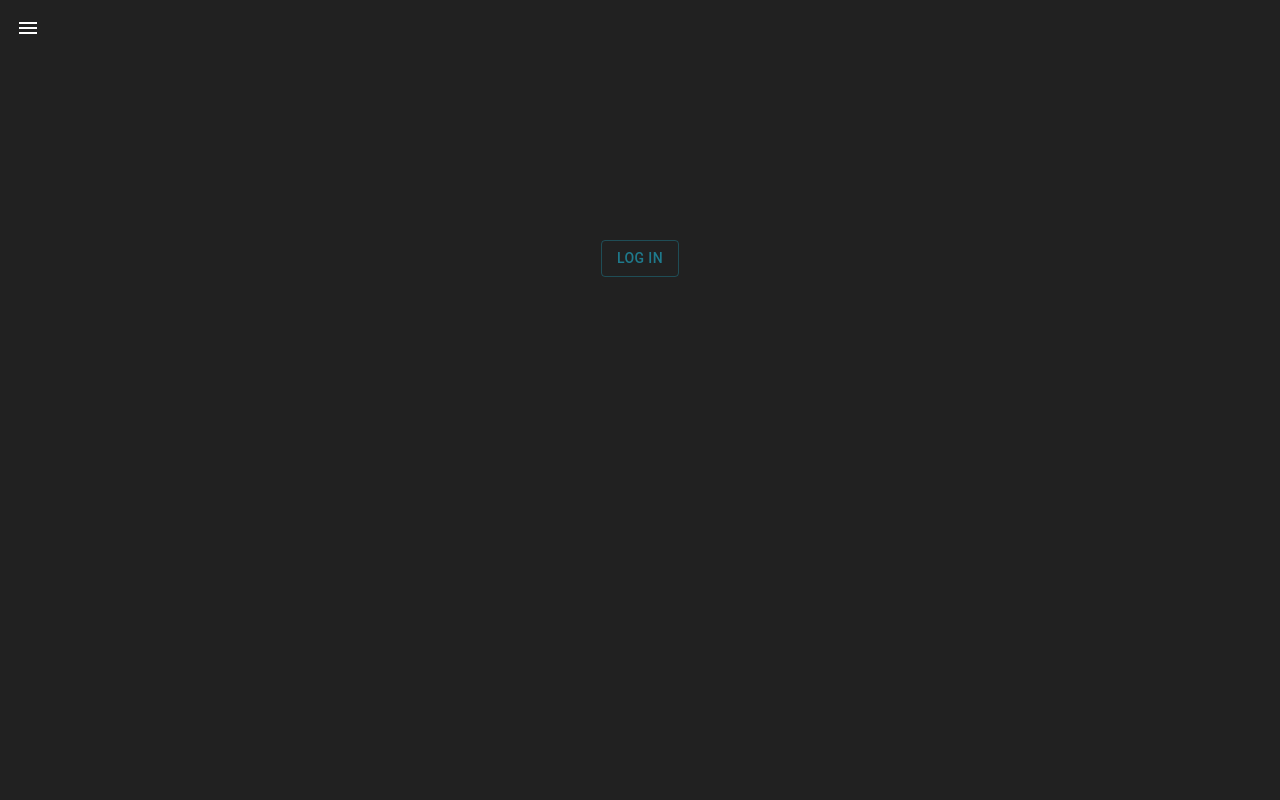
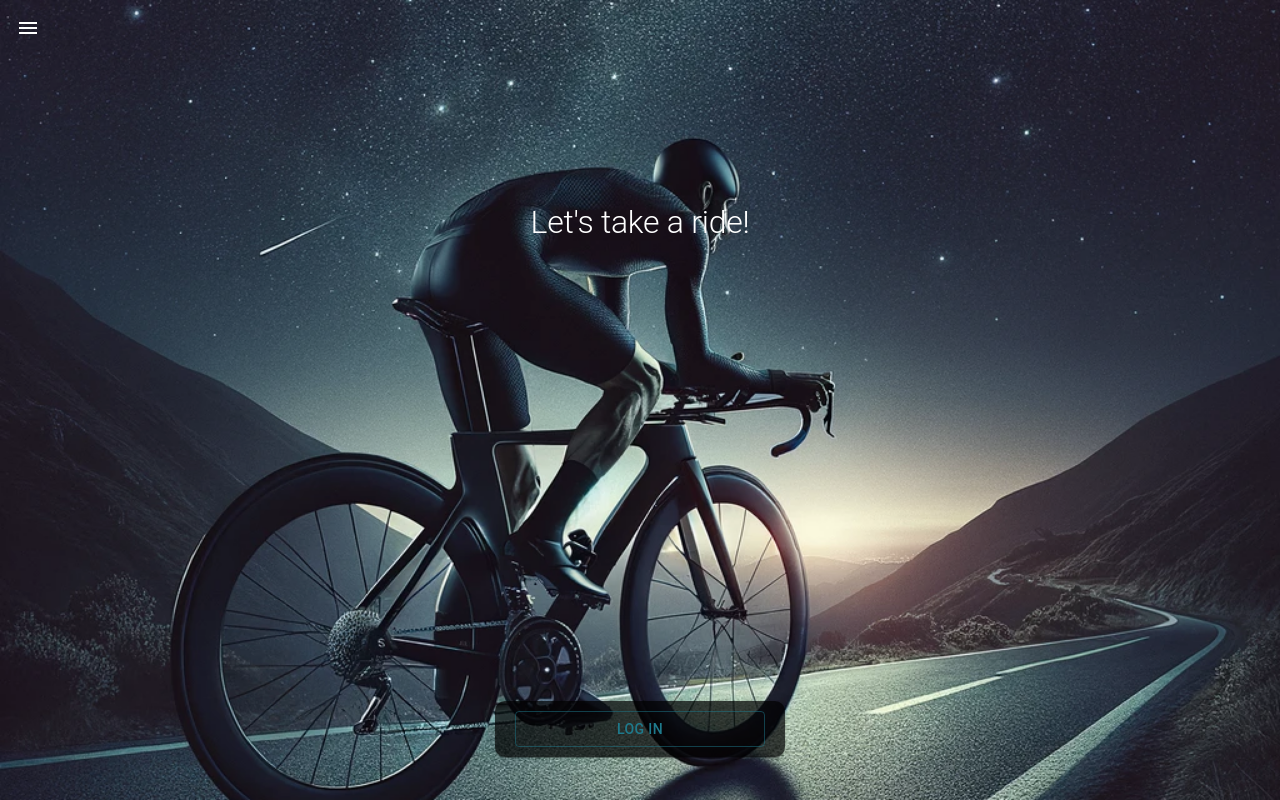
Before and after one commit to let-s-take-a-ride/frontend, a React (Vite) app in the folder frontend/: page /login in a window 1280 px wide. Built offline with nearby package versions, Linux system fonts and the light colour scheme; no server answers.

Commit message:
fixup! initially implemented

```diff
--- a/frontend/package.json
+++ b/frontend/package.json
@@ -16,6 +16,7 @@
     "@mui/icons-material": "^5.14.13",
     "@mui/lab": "^5.0.0-alpha.152",
     "@mui/material": "^5.14.13",
+    "@mui/system": "^5.14.17",
     "@reduxjs/toolkit": "^1.9.7",
     "date-fns": "^2.30.0",
     "jwt-decode": "^3.1.2",
--- a/frontend/src/components/LoginButton.jsx
+++ b/frontend/src/components/LoginButton.jsx
@@ -6,7 +6,8 @@ const LoginButton = () => {
   const { loginWithRedirect } = useAuth0();
   return (
     <Button
-      sx={{ marginTop: "30vh" }}
+      // sx={{ marginTop: "30vh", width: "250px" }}
+      sx={{ width: "250px" }}
       variant="outlined"
       color="secondary"
       onClick={() => {
--- a/frontend/src/containers/complete-login-page/CompleteLoginPage.jsx
+++ b/frontend/src/containers/complete-login-page/CompleteLoginPage.jsx
@@ -65,7 +65,7 @@ const CompleteLoginPage = () => {
         />
         <Button
           style={{ marginTop: 15 }}
-          variant="constained"
+          variant="outlined"
           color="secondary"
           fullWidth
           onClick={handleSubmit}
--- a/frontend/src/containers/login-page/LoginPage.jsx
+++ b/frontend/src/containers/login-page/LoginPage.jsx
@@ -1,10 +1,52 @@
 import React from "react";
 import LoginButton from "../../components/LoginButton";
+import { styled } from "@mui/system";
+import Typography from "@mui/material/Typography";
+import Paper from "@mui/material/Paper";
+
+const Background = styled("div")({
+  backgroundImage: `url("/logo1.jpg")`,
+  backgroundRepeat: "no-repeat",
+  backgroundPosition: "center center",
+  backgroundSize: "cover",
+  height: "100vh",
+  width: "100%",
+  display: "flex",
+  flexDirection: "column",
+  alignItems: "center",
+  justifyContent: "center",
+  position: "relative",
+});
+
+const ContentContainer = styled(Paper)({
+  background: "rgba(0, 0, 0, 0.7)",
+  borderRadius: "10px",
+  padding: "10px 20px",
+  textAlign: "center",
+  position: "relative",
+  top: "20vh",
+  display: "flex",
+  flexDirection: "column",
+  alignItems: "center",
+});
+
+
+const Title = styled(Typography)({
+  fontSize: "2rem",
+  // fontFamily: "cursive",
+  color: "white",
+  marginBottom: "300px",
+});
+
 const LoginPage = () => {
   return (
-    <div style={{ color: "white" }}>
-      <LoginButton />
-    </div>
+    <Background>
+      <Title variant="h2">Let's take a ride!</Title>
+
+      <ContentContainer>
+        <LoginButton />
+      </ContentContainer>
+    </Background>
   );
 };
 
--- a/frontend/src/containers/rides-page/EventDetailPage.jsx
+++ b/frontend/src/containers/rides-page/EventDetailPage.jsx
@@ -3,7 +3,7 @@ import { useParams } from "react-router-dom";
 import { getAxiosInstance } from "../../services/axiosInstance";
 import { useAuth0 } from "@auth0/auth0-react";
 import { Button, Paper, Box } from "@mui/material";
-import { useSelector} from "react-redux";
+import { useSelector } from "react-redux";
 import { Typography, Avatar } from "@mui/material";
 import CalendarTodayIcon from "@mui/icons-material/CalendarToday";
 import PeopleIcon from "@mui/icons-material/People";
@@ -23,7 +23,6 @@ const EventDetailPage = () => {
   useEffect(() => {
     const fetchEventDetails = async () => {
       try {
-        // Assuming you're using the getAxiosInstance and getAccessTokenSilently like in your given code
         const axiosInstance = await getAxiosInstance(getAccessTokenSilently);
         const response = await axiosInstance.get(`events/${rideId}`);
         setEventDetails(response.data);
--- a/frontend/src/containers/wrapper-container/LayoutContainer.jsx
+++ b/frontend/src/containers/wrapper-container/LayoutContainer.jsx
@@ -6,9 +6,12 @@ import Box from "@mui/material/Box";
 import Grid from "@mui/material/Grid";
 import { teal, grey } from "@mui/material/colors";
 import NavbarContainer from "./NavbarContainer";
+import useNotificationsCounter from "../../hooks/useNotificationsCounter";
 // import Navbar from "./Navbar";
 
 const LayoutContainer = ({ children }) => {
+  const notificationCount = useNotificationsCounter();
+  console.log("notifications count w layout: " + notificationCount);
   return (
     <>
       <CssBaseline />
--- a/frontend/src/containers/wrapper-container/NavbarContainer.jsx
+++ b/frontend/src/containers/wrapper-container/NavbarContainer.jsx
@@ -24,12 +24,12 @@ const NavbarContainer = () => {
     user.donutsEaten
   );
   const { logout, isAuthenticated, isLoading } = useAuth0();
-  const notificationCount = useNotificationsCounter();
+  // const notificationCount = useNotificationsCounter();
 
-  useEffect(() => {
-    console.log("co jest");
-    setNotificationsCount(notificationCount);
-  }, [notificationCount]);
+  // useEffect(() => {
+  //   console.log("co jest");
+  //   setNotificationsCount(notificationCount);
+  // }, [notificationCount]);
 
   useEffect(() => {
     setNotificationsCount(user.donutsEaten);
@@ -99,7 +99,7 @@ const NavbarContainer = () => {
               <Badge
                 color="error"
                 // badgeContent={user.donutsEaten}
-                badgeContent={notificationCount}
+                badgeContent={notificationsCount}
                 onClick={handleNavigate("/notifications")}
               >
                 <IconButton color="secondary">
--- a/frontend/src/hooks/completeLoginHOC.jsx
+++ b/frontend/src/hooks/completeLoginHOC.jsx
@@ -39,16 +39,9 @@ const completeLoginHOC = (WrappedComponent) => {
               },
             }
           );
-          console.log(response.data);
           saveUserDataToLocalStorage(response.data, "is_first_login");
           if (response.data) {
-            const updatedUserData = {
-              ...response.data,
-              donutsEaten: 0,
-            };
-
-            dispatch(setUserData(updatedUserData));
-            // dispatch(setUserData(response.data));
+            dispatch(setUserData(response.data));
           }
 
           if (response.data.is_first_login === true) {
--- a/frontend/src/hooks/useNotificationsCounter.jsx
+++ b/frontend/src/hooks/useNotificationsCounter.jsx
@@ -18,15 +18,11 @@ const useNotificationsCounter = () => {
       console.log(event);
       const message = JSON.parse(event.data);
       console.log(message);
-
-      //   if (message.type === "notification") {
-      // setNotificationCount((prevCount) => prevCount + 1);
       dispatch(incrementDonutsEaten());
-
-      //   }
     };
 
     socket.onmessage = (event) => {
+      console.log("przyszla message");
       handleWebSocketMessage(event);
     };
 
@@ -35,19 +31,16 @@ const useNotificationsCounter = () => {
     };
   }, []);
 
+  useEffect(() => {
+    setNotificationCount(user.donutsEaten);
+  }, [notificationCount, user, dispatch]);
+
   // useEffect(() => {
-  //   const updatedDonutsEaten = notificationCount;
-  //   const updatedUserData = { ...user, donutsEaten: updatedDonutsEaten };
-
-  //   dispatch(setUserData(updatedUserData));
-  // }, [notificationCount, user, dispatch]);
-
-  useEffect(() => {
-    console.log(user.donutsEaten);
-    const updatedDonutsEaten = user.donutsEaten;
-    console.log(updatedDonutsEaten);
-    setNotificationCount(updatedDonutsEaten);
-  }, [user.donutsEaten]);
+  //   console.log(user.donutsEaten);
+  //   const updatedDonutsEaten = user.donutsEaten;
+  //   console.log(updatedDonutsEaten);
+  //   setNotificationCount(updatedDonutsEaten);
+  // }, [user.donutsEaten]);
 
   return notificationCount;
 };
--- a/frontend/src/reducer.jsx
+++ b/frontend/src/reducer.jsx
@@ -18,14 +18,14 @@ const userSlice = createSlice({
   initialState,
   reducers: {
     setUserData(state, action) {
-      const { id, city, picture, username, email, donutsEaten } =
+      const { id, city, picture, username, email, notifications_count } =
         action.payload;
       state.id = id;
       state.city = city;
       state.picture = picture;
       state.username = username;
       state.email = email;
-      state.donutsEaten = donutsEaten;
+      state.donutsEaten = notifications_count;
     },
     decrementDonutsEaten(state) {
       if (state.donutsEaten > 0) {
```
Also changed, not shown: frontend/public/logo1.jpg (added).
